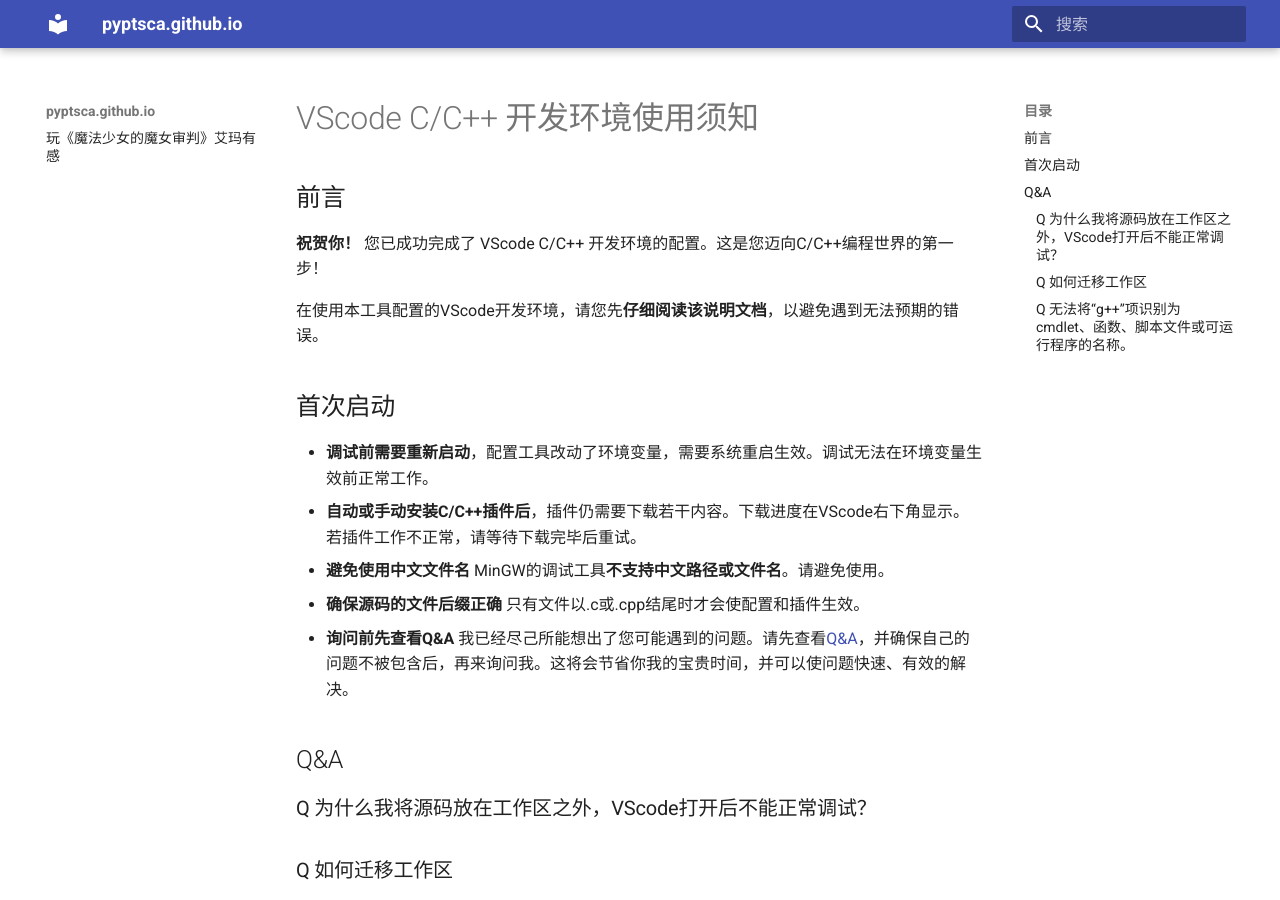
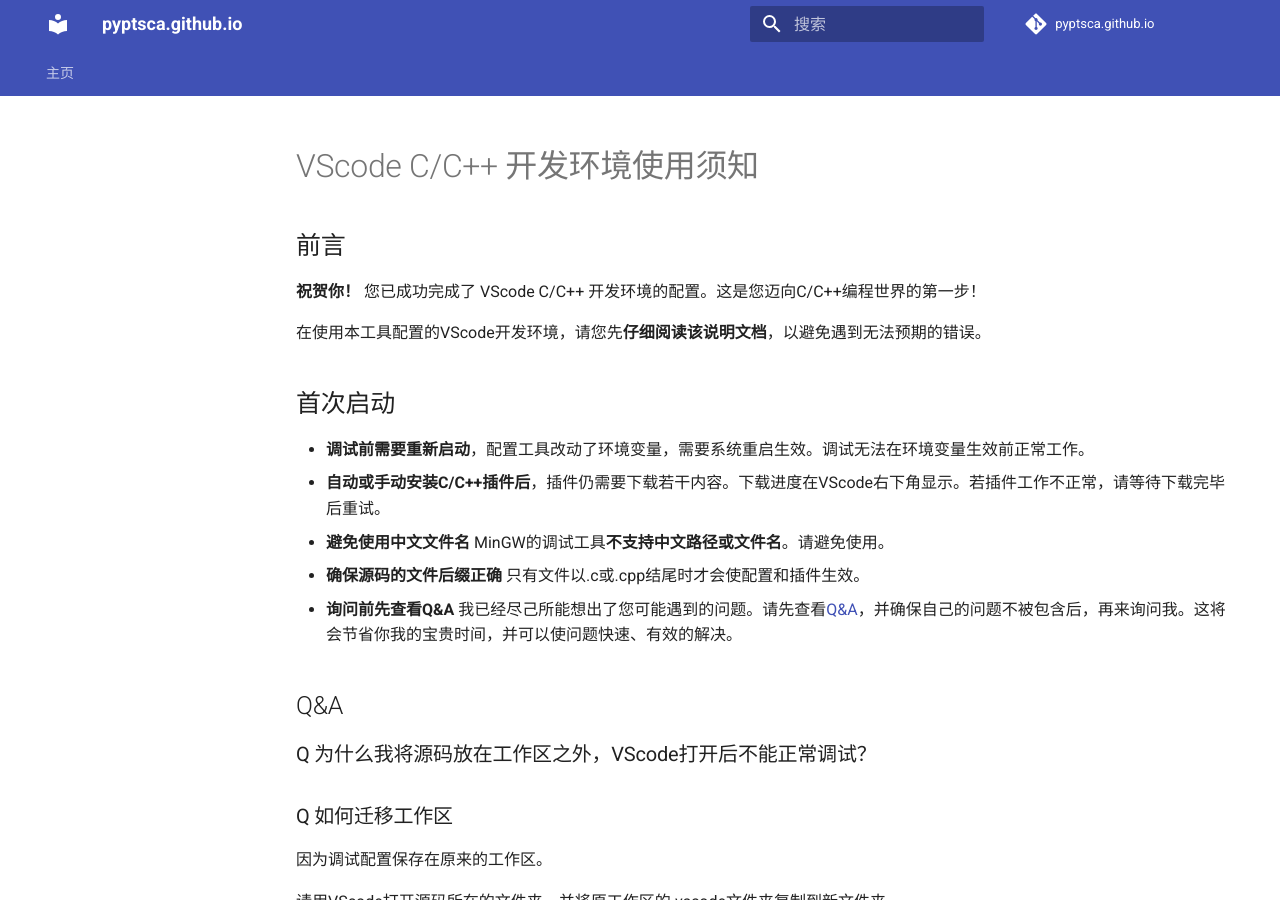
Before and after one commit to PYPTsca/pyptsca.github.io, an MkDocs documentation site: the page built from docs/C++ Developing enviornment use information.md, in a window 1280 px wide and 900 px high. Built offline with MkDocs 1.6.1 and Material for MkDocs 9.7.7, drawn with Linux system fonts in a browser that asks for light colours; comment, search, counter and statistics services are not loaded.

Commit message:
menu update

````diff
--- a/mkdocs.yml
+++ b/mkdocs.yml
@@ -2,9 +2,18 @@
 theme:
   name: material
   language: zh
+  features:
+    - navigation.tabs       # 启用顶部导航选项卡
+    - navigation.indexes    # 允许子目录有索引页 (如 directory/index.md)
+    - toc.integrate         # 将页面内目录集成到侧边栏导航中
+    - search.suggest        # 搜索建议
+    - search.highlight      # 搜索结果高亮
+    #- content.tabs          # 在 Markdown 中使用选项卡 (如 ```tabs)
+    #- content.code.copy     # 为代码块添加复制按钮
+    #- content.action.edit   # 在页面底部显示编辑链接 (需配置 edit_uri)
 
-#repo_url: https://github.com/PYPTsca/pyptsca.github.io/ # 右上角点击跳转的链接
-#repo_name: pyptsca.github.io # 右上角的名字
+repo_url: https://github.com/PYPTsca/pyptsca.github.io/ # 右上角点击跳转的链接
+repo_name: pyptsca.github.io # 右上角的名字
 
 markdown_extensions:
   - pymdownx.highlight:
@@ -16,9 +25,9 @@
   - pymdownx.superfences
 
 nav:
-# - 主页: index.md
+  - 主页: index.md
 # - C++ 开发环境使用须知: C++ Developing enviornment use information.md
-  - 玩《魔法少女的魔女审判》艾玛有感: Acacia.md
+# - 玩《魔法少女的魔女审判》艾玛有感: Acacia.md
 # - 计算机导论试卷答案:
 #    - 19y: paper/19.md
 #    - 21y: paper/21.md
````
